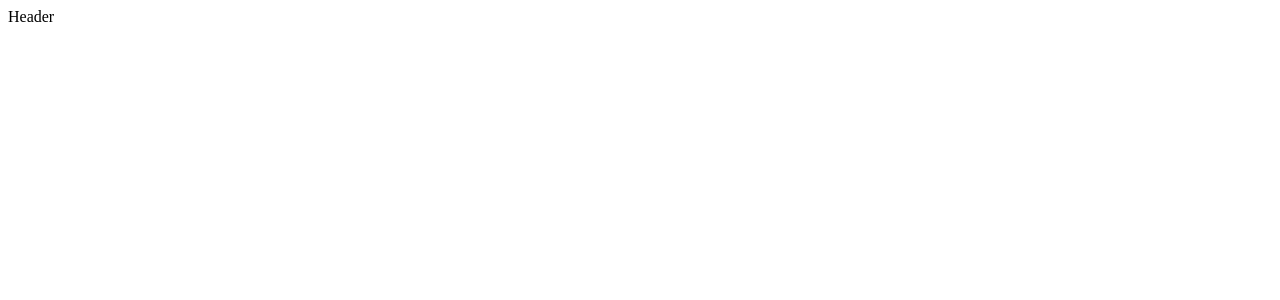
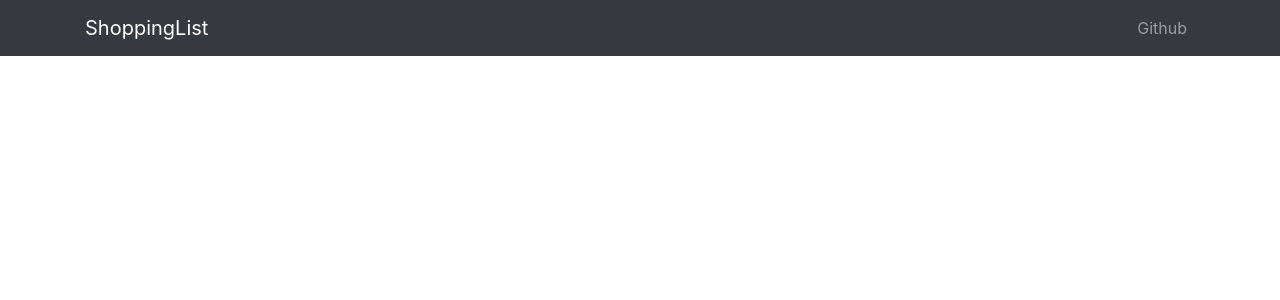
Before and after one commit to mishapodl/mern-shopping-list, a React (Create React App) app in the folder client/: page / in a window 1280 px wide. Shown: the top 300 px of the page. Built offline with nearby package versions, Linux system fonts and the light colour scheme.

Commit message:
Сделал navbar

```diff
--- a/client/src/App.jsx
+++ b/client/src/App.jsx
@@ -1,14 +1,17 @@
 import React from 'react';
 import './App.css';
+import 'bootstrap/dist/css/bootstrap.min.css';
+import { AppNavbar } from './components/index';
 
-function App() {
-  return (
-    <div className="App">
-      <header className="App-header">
-			Header
-      </header>
-    </div>
-  );
+
+class App extends React.Component {
+	render() {
+		return (
+			<div>
+			  <AppNavbar />
+			</div>
+		 );
+	}
 }
 
 export default App;
--- /dev/null
+++ b/client/src/components/AppNavbar/AppNavbar.jsx
@@ -0,0 +1,42 @@
+
+import React, { Component } from 'react'
+import './AppNavbar.css';
+
+import {
+	Collapse, Container,
+	Nav, Navbar, NavbarToggler, NavbarBrand, NavItem, NavLink
+} from 'reactstrap'
+
+class AppNavbar extends Component {
+	state = {
+		isOpen: false
+	}
+
+	toggle = () => {
+		this.setState({
+			isOpen: !this.state.isOpen
+		})
+	}
+	render() {
+		const { isOpen } = this.state;
+		return (
+			<div>
+				<Navbar color="dark" dark expand="sm" className="mb-5">
+					<Container>
+						<NavbarBrand href="/">ShoppingList</NavbarBrand>
+						<NavbarToggler onClick={ this.toggle } />
+						<Collapse isOpen={ isOpen } navbar>
+							<Nav className="ml-auto" navbar>
+								<NavItem>
+									<NavLink href="https://github.com/mishapodl">Github</NavLink>
+								</NavItem>
+							</Nav>
+						</Collapse>
+					</Container>
+				</Navbar>
+			</div>
+		);
+	}
+};
+
+export default AppNavbar;
--- /dev/null
+++ b/client/src/components/index.js
@@ -0,0 +1,3 @@
+import AppNavbar from './AppNavbar/AppNavbar'
+
+export { AppNavbar }
```
Also changed, not shown: client/src/components/AppNavbar/AppNavbar.css (added).
